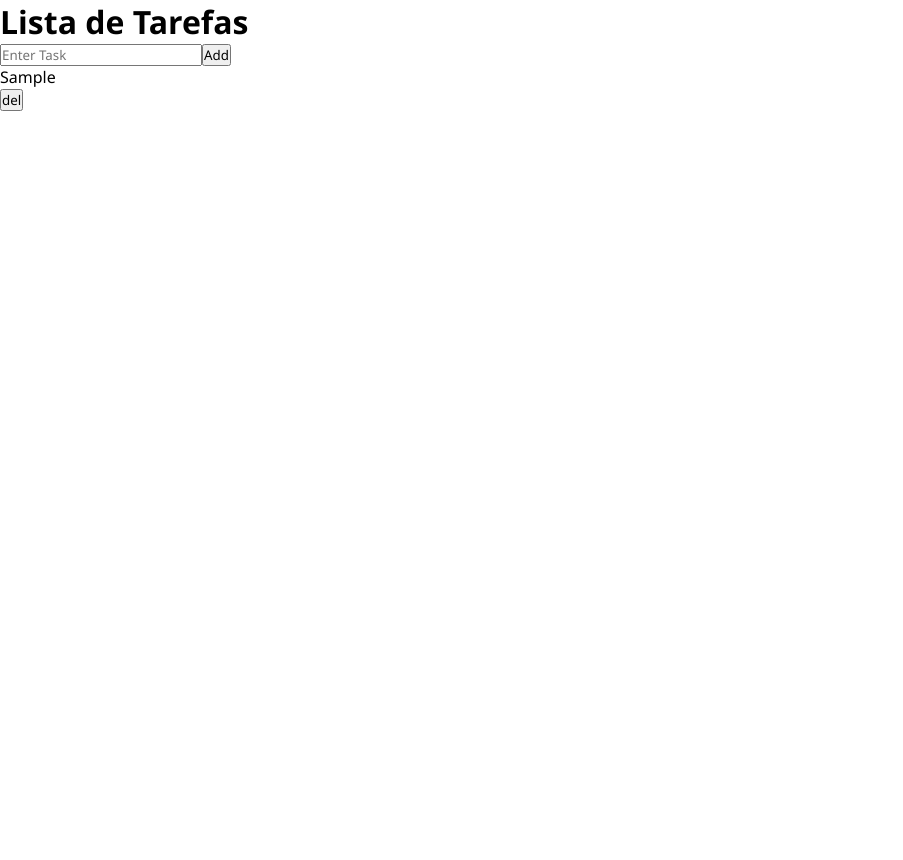
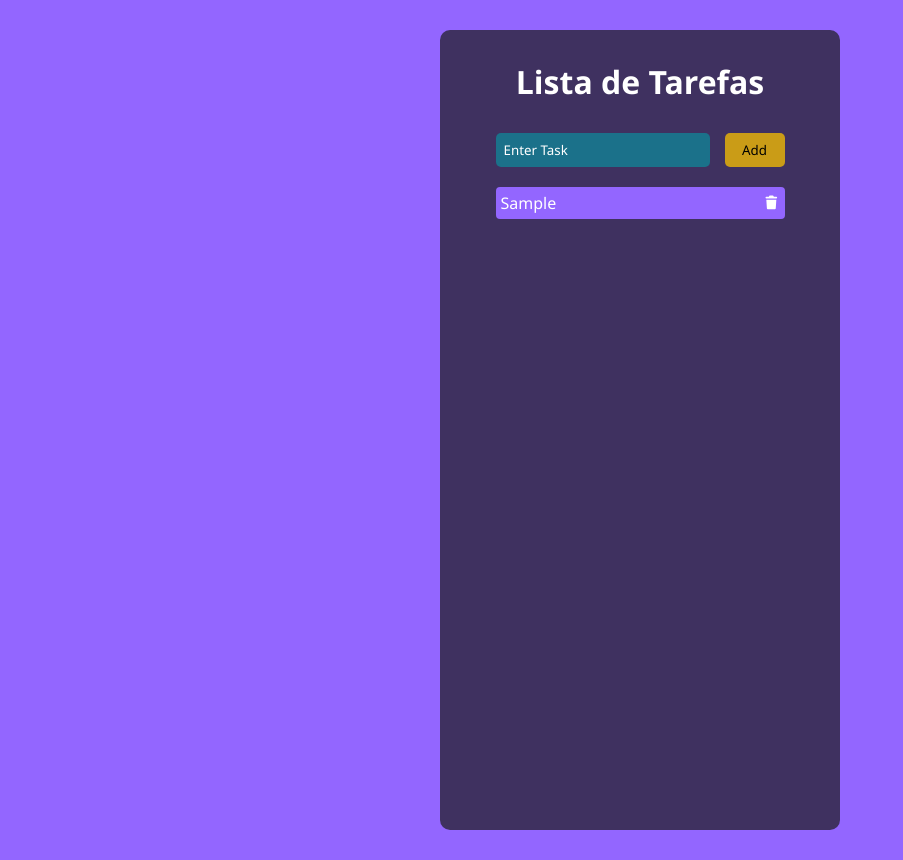
Before and after one commit to VinkarioDev/Tasks, a React (Vite) app: page / in a window 1280 px wide. Both pictures are taken after typing "Sample" into the empty fields and a click on the button "Add". Shown: the whole page, without its empty margins (0-903 px from the left). Before the commit the page ends 800 px from the top, so only its background shows below. Built offline with nearby package versions, Linux system fonts and the light colour scheme.

Commit message:
style for application

```diff
--- a/package.json
+++ b/package.json
@@ -10,6 +10,11 @@
     "preview": "vite preview"
   },
   "dependencies": {
+    "@fortawesome/fontawesome-svg-core": "^7.3.0",
+    "@fortawesome/free-brands-svg-icons": "^7.3.0",
+    "@fortawesome/free-regular-svg-icons": "^7.3.0",
+    "@fortawesome/free-solid-svg-icons": "^7.3.0",
+    "@fortawesome/react-fontawesome": "^3.3.1",
     "react": "^19.2.5",
     "react-dom": "^19.2.5"
   },
--- a/src/App.css
+++ b/src/App.css
@@ -1,14 +1,89 @@
-*{
-    margin: 0;
-    padding: 0;
-    box-sizing: border-box;
-    font-family: 'Segoe UI', Tahoma, Geneva, Verdana, sans-serif;
+* {
+  margin: 0;
+  padding: 0;
+  box-sizing: border-box;
+  font-family: "Segoe UI", Tahoma, Geneva, Verdana, sans-serif;
 }
 
-.empytInput{
-    border: 1px solid red;
+body {
+  background-color: #9366ff;
+  padding: 30px;
+  display: flex;
+  align-items: center;
+  justify-content: center;
 }
 
-.empytInput::placeholder{
-    color: red;
+.container {
+    display: flex;
+    align-items: center;
+    flex-direction: column;
+  background-color: #3f3160;
+  width: 400px;
+  height: 100vh;
+  border-radius: 10px;
+  gap: 30px;
 }
+
+h1{
+    color: #fff;
+    margin-top: 30px;
+}
+.inputButton{
+    display: flex;
+    gap: 15px;
+}
+
+.inputButton input{
+    background-color: #1b718a;
+    padding: 8px;
+    border: none;
+    outline: none;
+    border-radius: 5px;
+    color: #fff;
+}
+
+.inputButton input::placeholder{
+    color: #fff;
+}
+
+.listTask{
+    margin-top: 20px;
+    display: flex;
+    gap: 20px;
+    justify-content: space-between;
+    background-color: #9366ff;
+    padding: 5px;
+    border-radius: 4px;
+}
+
+.listTask li{
+    color: #fff;
+}
+
+.listTask button{
+    border: none;
+    border-radius: 4px;
+    background-color: #00000000;
+    cursor: pointer;
+}
+
+ul{
+    list-style: none;
+}
+
+.inputButton button{
+    width: 60px;
+    background-color: #ca9c17;
+    border: none;
+    border-radius: 5px;
+    cursor: pointer;
+}
+
+
+.empytInput {
+  border: 1px solid red;
+}
+
+.empytInput::placeholder {
+  color: red;
+}
--- a/src/App.jsx
+++ b/src/App.jsx
@@ -2,6 +2,8 @@ import { useState } from "react"
 import "./App.css"
 import { ButtonAdd } from "./components/ButtonAdd"
 import { InputTask } from "./components/InputTask"
+import { FontAwesomeIcon } from "@fortawesome/react-fontawesome"
+import { faTrash } from "@fortawesome/free-solid-svg-icons"
 
 function App() {
   const [task, setTask] = useState([])
@@ -24,9 +26,10 @@ function App() {
     })
   }
   return (
-    <>
+    <div className="container">
       <h1>Lista de Tarefas</h1>
-      <div>
+      <div className="tasks">
+        <div className="inputButton">
           <InputTask
             classe={`${error ? "empytInput" : ""}`}
             value={inputValue}
@@ -38,19 +41,25 @@ function App() {
             textBtn={"Add"}
           />
         </div>
-      <ul>
+        <ul >
           {
             task.map((task, index) => {
               return (
-              <div key={index}>
+                <div className="listTask" key={index}>
                   <li >{task}</li>
-                <button onClick={() => deleteTask(index)}>del</button>
+                  <button onClick={() => deleteTask(index)}>
+                  <FontAwesomeIcon style={{color:"#fff"}} icon={faTrash} />
+
+                  </button>
+
                 </div>
               )
             })
           }
         </ul>
-    </>
+      </div>
+
+    </div>
   )
 }
 
```
Also changed, not shown: 1 other file (tests, documents, lock files or other folders). Lines whose indentation alone changed are shown as unchanged.
